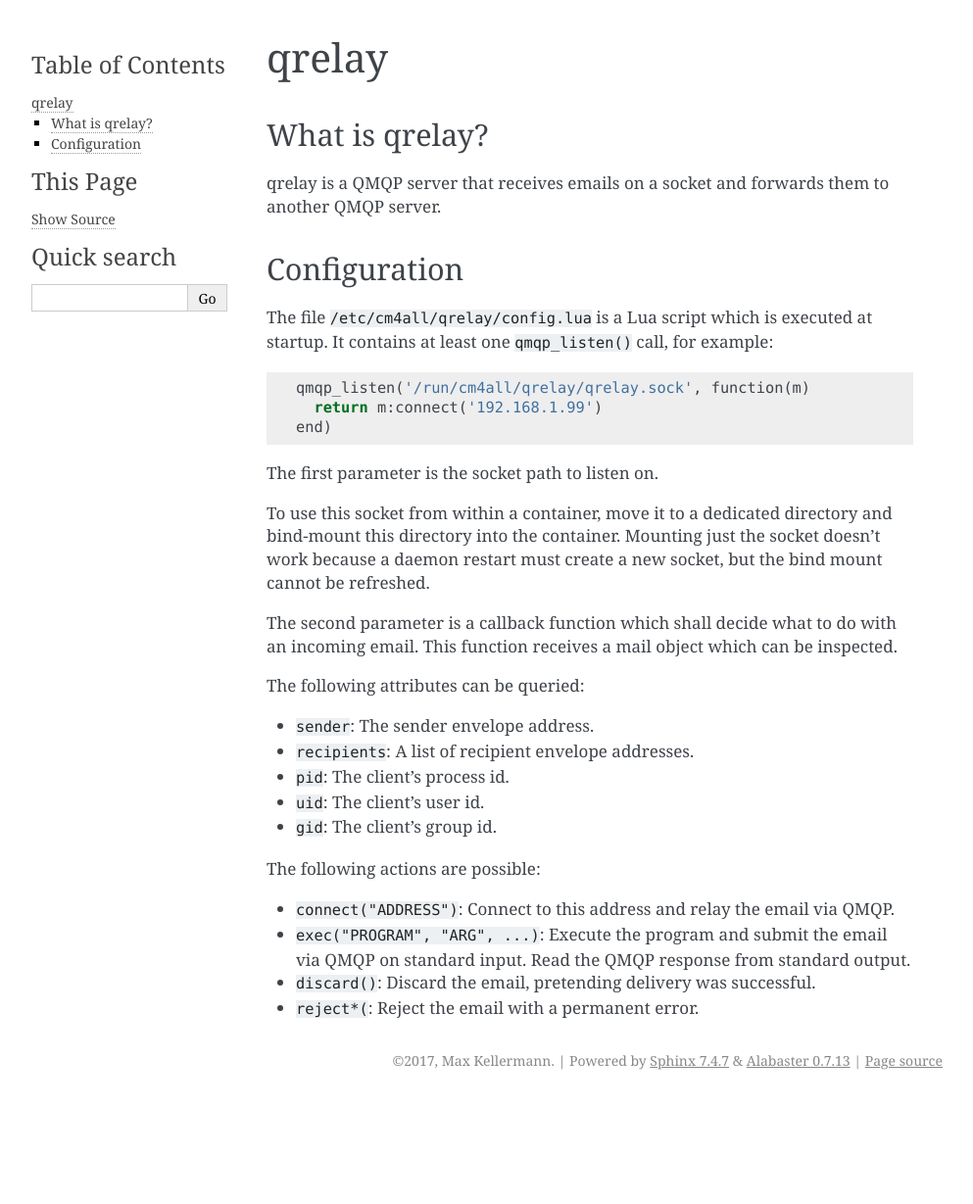
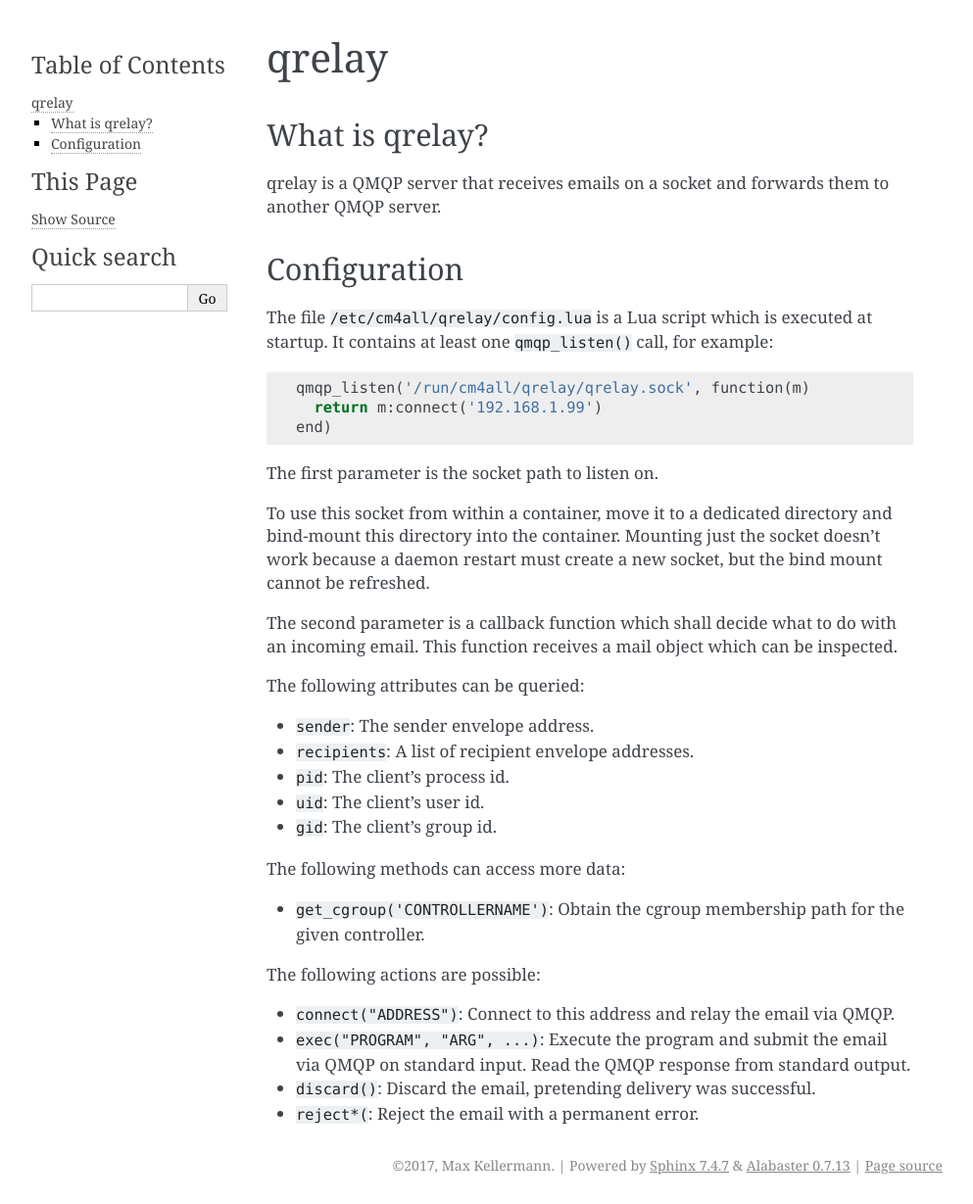
Before and after one commit to CM4all/qrelay, a Sphinx documentation site: the page built from doc/index.rst, in a window 1280 px wide. Shown: the whole page at 98% size, without its empty margins (148-1141 px from the left). Built offline with Sphinx 7.4.7, drawn with Linux system fonts in a browser that asks for light colours; before the commit the page ends 1122 px from its top, so only the background shows below that.

Commit message:
LMail: add method get_cgroup()

```diff
--- a/doc/index.rst
+++ b/doc/index.rst
@@ -42,6 +42,11 @@
 
 * :samp:`gid`: The client's group id.
 
+The following methods can access more data:
+
+* :samp:`get_cgroup('CONTROLLERNAME')`: Obtain the cgroup membership
+  path for the given controller.
+
 The following actions are possible:
 
 * :samp:`connect("ADDRESS")`: Connect to this address and relay the
```
Also changed, not shown: 1 other file.
